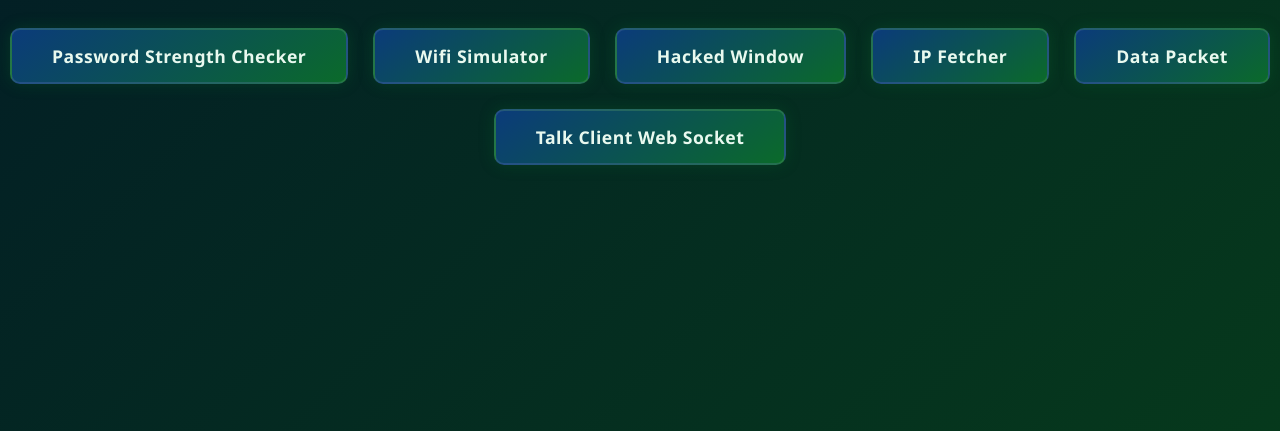
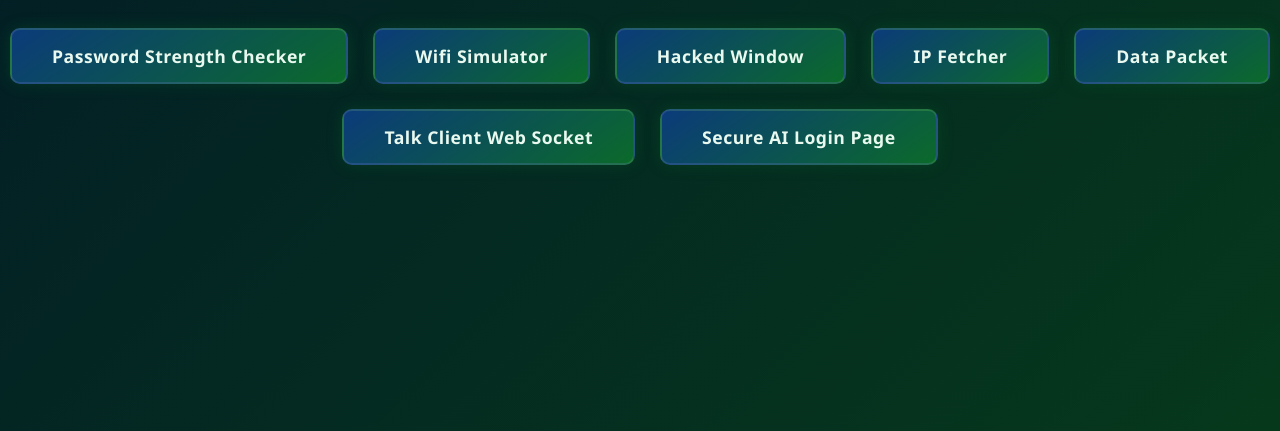
Before and after one commit to Harish040805/cybersecurityprojects, a plain HTML site: page index.html in a window 1280 px wide. Shown: the part 369-800 px from the top of the page. Drawn offline with Linux system fonts and the light colour scheme.

Commit message:
Add link to Secure AI Login Page in index.html

```diff
--- a/index.html
+++ b/index.html
@@ -73,6 +73,7 @@
     <a href="https://harish040805.github.io/ipfetcher/" class="button">IP Fetcher</a>
     <a href="https://harish040805.github.io/datapacket/" class="button">Data Packet</a>
     <a href="https://harish040805.github.io/talkclientwebsocket/" class="button">Talk Client Web Socket</a>
+    <a href="https://harish040805.github.io/cybersecurityprojects/loginpagecysai/" class="button">Secure AI Login Page</a>
   </div>
 </body>
 </html>
```
